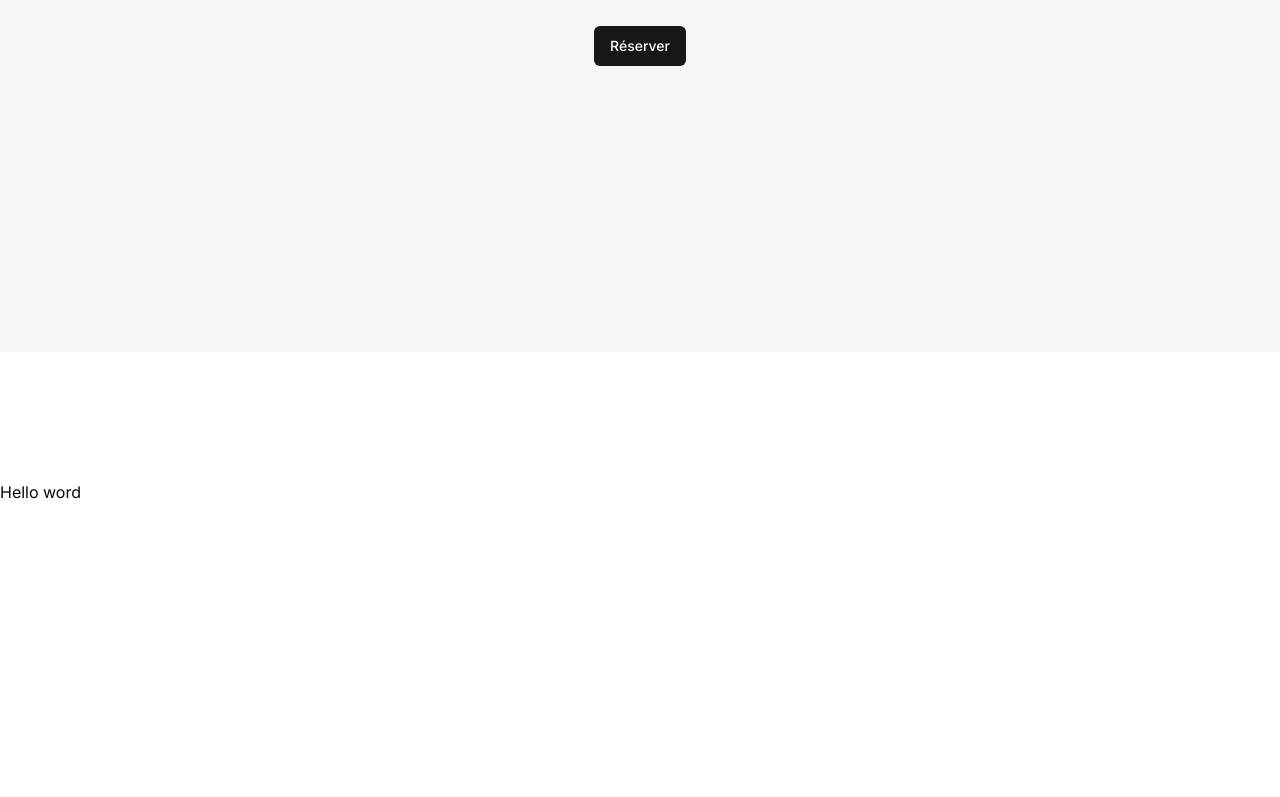
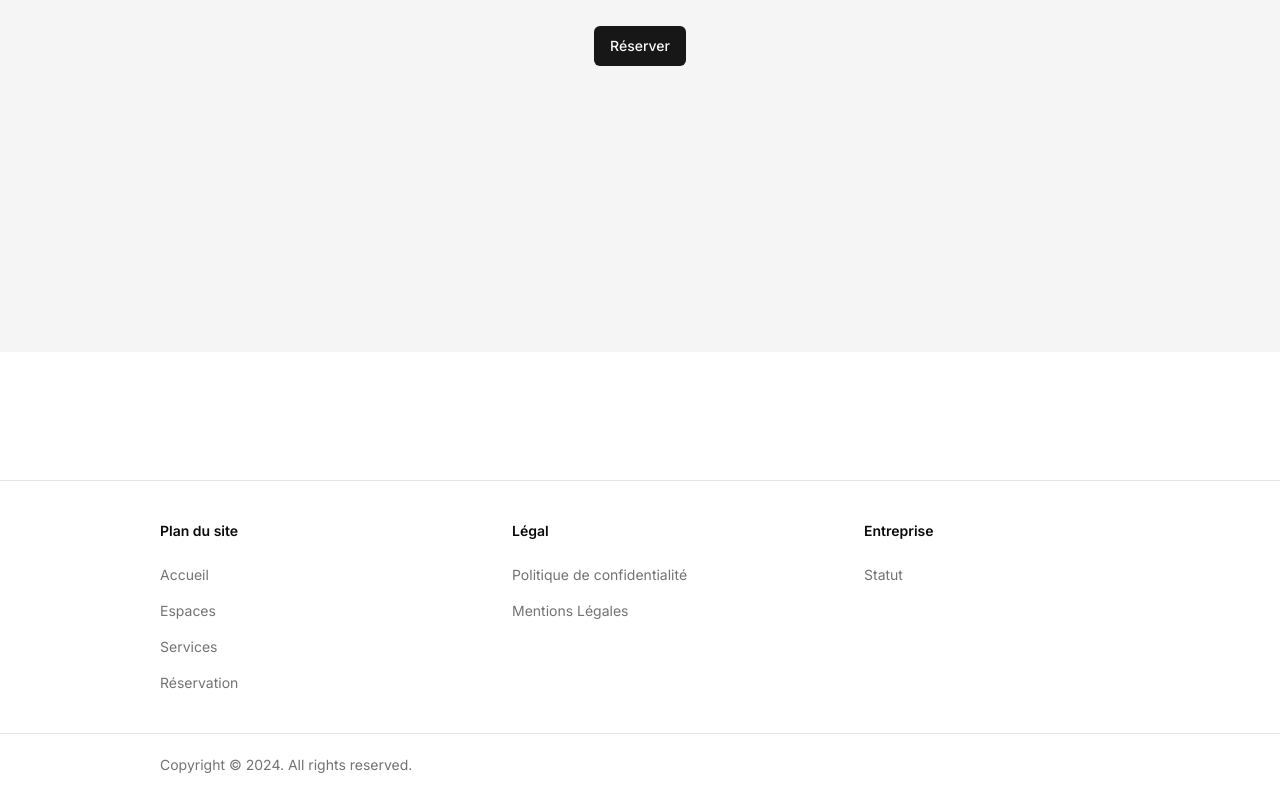
Before and after one commit to Firzus/nuit-detente-app, a Next.js app: page / in a window 1280 px wide. Shown: the part 2806-3603 px from the top of the page. Before the commit the page ends 3310 px from the top, so only its background shows below. Built offline with nearby package versions, Linux system fonts and the light colour scheme.

Commit message:
Refactor footer component: restructure layout, add navigation links, and update copyright notice

```diff
--- a/src/components/shared/footer.tsx
+++ b/src/components/shared/footer.tsx
@@ -1,7 +1,69 @@
+import Link from 'next/link'
+
 export default function Footer() {
   return (
-    <div>
-      <p>Hello word</p>
-    </div>
+    <footer className="border-t">
+      <ul className="container flex flex-col gap-8 py-10 xl:flex-row">
+        <li className="min-w-80 text-sm">
+          <p className="font-semibold">Plan du site</p>
+          <nav className="mt-6 space-y-4">
+            {[
+              ['Accueil', '/'],
+              ['Espaces', '#espaces'],
+              ['Services', '#services'],
+              ['Réservation', '#reservation'],
+            ].map(([title, url], index) => (
+              <Link
+                key={index}
+                className="block text-muted-foreground hover:text-foreground"
+                href={url}
+              >
+                {title}
+              </Link>
+            ))}
+          </nav>
+        </li>
+
+        <li className="min-w-80 text-sm">
+          <p className="font-semibold">Légal</p>
+          <nav className="mt-6 space-y-4">
+            {[
+              ['Politique de confidentialité', '/politique-confidentialite'],
+              ['Mentions Légales', '/mentions-legales'],
+            ].map(([title, url], index) => (
+              <Link
+                key={index}
+                className="block text-muted-foreground hover:text-foreground"
+                href={url}
+                target="_blank"
+              >
+                {title}
+              </Link>
+            ))}
+          </nav>
+        </li>
+
+        <li className="min-w-80 text-sm">
+          <p className="font-semibold">Entreprise</p>
+          <nav className="mt-6 space-y-4">
+            {[['Statut', '/statut']].map(([title, url], index) => (
+              <Link
+                key={index}
+                className="block text-muted-foreground hover:text-foreground"
+                href={url}
+                target="_blank"
+              >
+                {title}
+              </Link>
+            ))}
+          </nav>
+        </li>
+      </ul>
+      <div className="flex h-16 border-t">
+        <p className="container my-auto text-center text-sm text-muted-foreground xl:text-start">
+          Copyright © 2024. All rights reserved.
+        </p>
+      </div>
+    </footer>
   )
 }
```
